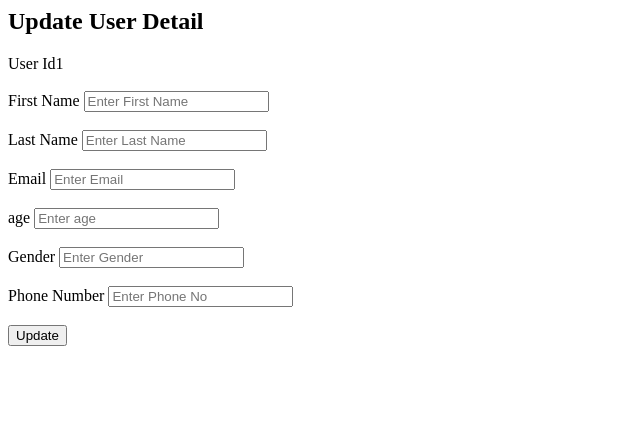
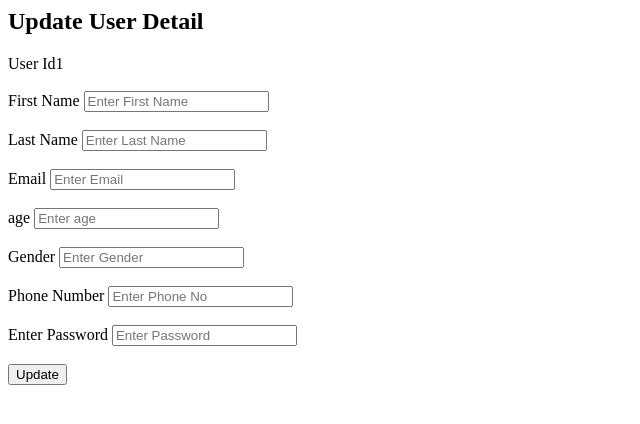
Before and after one commit to ubiswasOCode/Final-Api, a Django app: page /Updateuser/1/ in a window 1280 px wide. Shown: the top 424 px of the page, without its empty margins (0-640 px from the left). Run offline with Django 3.2, Linux system fonts and the light colour scheme.

Commit message:
Ok
It is Done

```diff
--- a/DjangoApi-main/EComm/shop/views.py
+++ b/DjangoApi-main/EComm/shop/views.py
@@ -47,18 +47,19 @@ def getuser(request):
 
 
 def Updateuser(request, id):
-    if request.method == "PUT":
+    if request.method == "POST":
         print(request, "data-------")
 
         # print(request.PUT,"Data________")
         response = requests.put(
-            f'http://127.0.0.1:8000/api/updateuser/{id}/', data=request.PUT)
+            f'http://127.0.0.1:8000/api/updateuser/{id}/', data=request.POST)
         return render(request, 'userUpdate.html')
 
     if request.method == "POST":
         print(request.POST)
 
     return render(request, 'userUpdate.html', {"id": id})
+
 
 
 def deleteuser(request):
--- a/DjangoApi-main/EComm/templates/userUpdate.html
+++ b/DjangoApi-main/EComm/templates/userUpdate.html
@@ -29,15 +29,19 @@
 	<br><br>
 
 	<label for="">age</label>
-	<input type="text" id="age" name="age" placeholder="Enter age">
+	<input type="number" id="age" name="age" placeholder="Enter age">
 	<br><br>
 
 	<label for="">Gender</label>
-	<input type="number" id="gender"name="gender" placeholder="Enter Gender">
+	<input type="text" id="gender"name="gender" placeholder="Enter Gender">
 	<br><br>
 
 	<label for="">Phone Number</label>
 	<input type="number" id="phone_number"name="phone_number" placeholder="Enter Phone No">
+	<br><br>
+
+	<label for="">Enter Password</label>
+	<input type="password" id="password"name="password" placeholder="Enter Password">
 	<br><br>
 
 	<button type="button" onclick="submitForm({{id}})">Update </button>
```
Also changed, not shown: DjangoApi-main/EComm/Ecommapp/views.py (+8 -3 lines), DjangoApi-main/EComm/db.sqlite3.
